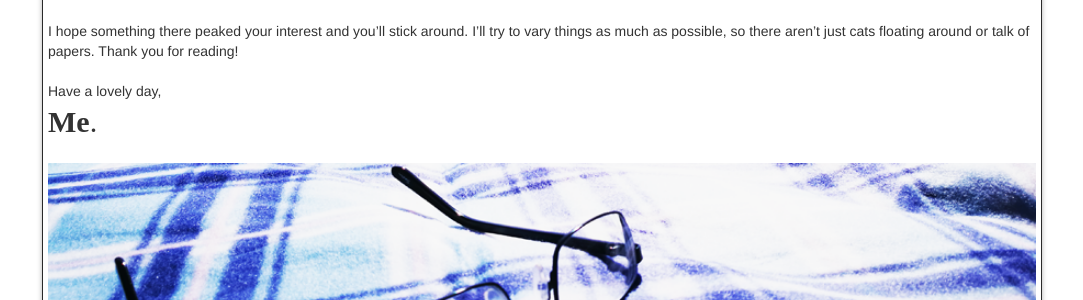
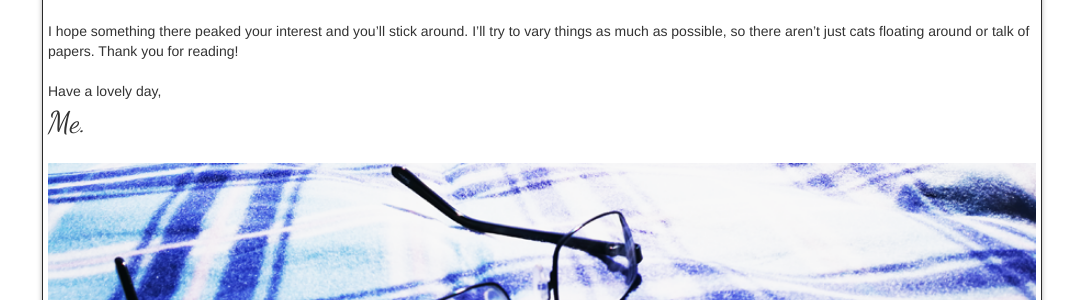
Before and after one commit to rdgain/rdgain.github.io, a Jekyll site: the page built from _posts/2017-04-09-hello-world.md, in a window 1280 px wide and 900 px high, scrolled down 1574 px. Shown: the part 170-470 px from the top of the window, without its empty margins (98-1181 px from the left). Built offline with Jekyll 4.4.1, drawn with Linux system fonts in a browser that asks for light colours; nearby versions of some CDN libraries; some web fonts are replaced; library files that are not in the unit come from our copies; comment, search, counter and statistics services are not loaded.

Commit message:
changing me font

```diff
--- a/_posts/2017-04-09-hello-world.md
+++ b/_posts/2017-04-09-hello-world.md
@@ -41,6 +41,6 @@ I hope something there peaked your interest and you'll stick around. I'll try to
 
 
 Have a lovely day, <br/>
-<span style="font-family:'Spirax', cursive; font-size:30px">__Me__.</span>
+<span style="font-family:'Dancing Script', cursive; font-size:30px">Me.</span>
 
 <img style="width:100%" src="{{ site.url }}/assets/images/post1/glasses.png" />
```
